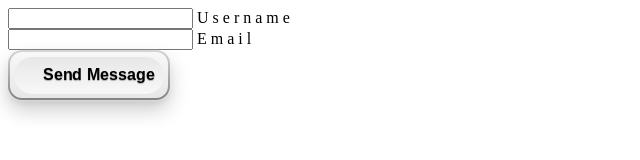
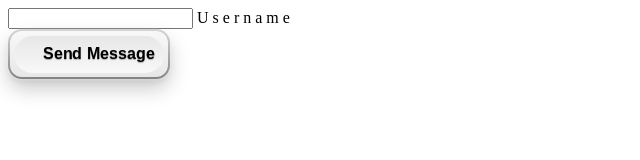
Before and after one commit to dapid213/input.io, a plain HTML site: page index.html in a window 1280 px wide. Shown: the whole page, without its empty margins (0-640 px from the left). Drawn offline with Linux system fonts and the light colour scheme.

Commit message:
index.html

```diff
--- a/index.html
+++ b/index.html
@@ -23,15 +23,6 @@
         </label>
       </div>
       <div class="form-control">
-        <input type="email" name="email" id="email" required>
-        <label for="email">
-          <span style="transition-delay:0ms">E</span>
-          <span style="transition-delay:50ms">m</span>
-          <span style="transition-delay:100ms">a</span>
-          <span style="transition-delay:150ms">i</span>
-          <span style="transition-delay:200ms">l</span>
-        </label>
-      </div>
       <button type="submit" class="button">
         <div class="outline"></div>
         <div class="state state--default">
```
